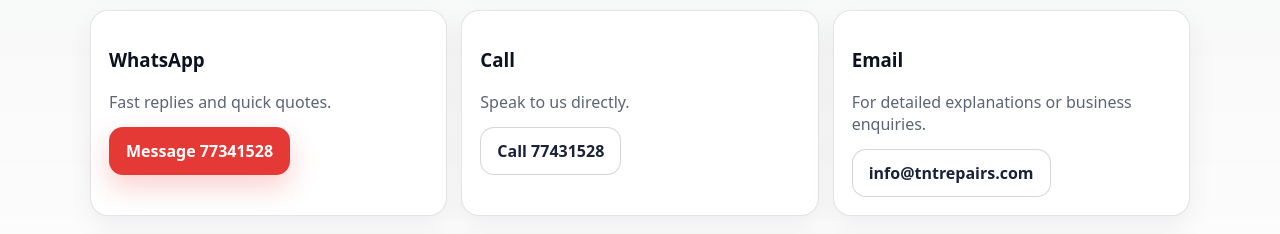
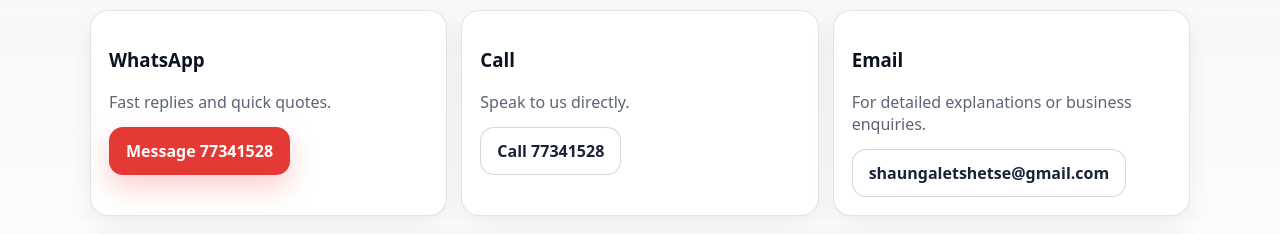
Before and after one commit to tntrepairs/tntrepairs, a plain HTML site: page index.html in a window 1280 px wide. Shown: the part 2720-2954 px from the top of the page. Drawn offline with Linux system fonts and the light colour scheme.

Commit message:
Update index.html

```diff
--- a/index.html
+++ b/index.html
@@ -173,7 +173,7 @@
           </p>
           <div class="banner-actions">
             <a class="btn btn-primary" href="https://wa.me/26777341528" target="_blank" rel="noopener">WhatsApp 77341528</a>
-            <a class="btn btn-ghost" href="mailto:info@tntrepairs.com">Email Us</a>
+            <a class="btn btn-ghost" href="mailto:shaungaletshetse@gmail.com">Email Us</a>
           </div>
         </div>
       </div>
@@ -255,13 +255,13 @@
         <div class="contact-card">
           <h3>Call</h3>
           <p>Speak to us directly.</p>
-          <a class="btn btn-ghost" href="tel:+26777431528">Call 77431528</a>
+          <a class="btn btn-ghost" href="tel:+26777341528">Call 77341528</a>
         </div>
 
         <div class="contact-card">
           <h3>Email</h3>
           <p>For detailed explanations or business enquiries.</p>
-          <a class="btn btn-ghost" href="mailto:info@tntrepairs.com">info@tntrepairs.com</a>
+          <a class="btn btn-ghost" href="mailto:shaungaletshetse@gmai.com">shaungaletshetse@gmail.com</a>
         </div>
       </div>
 
```
